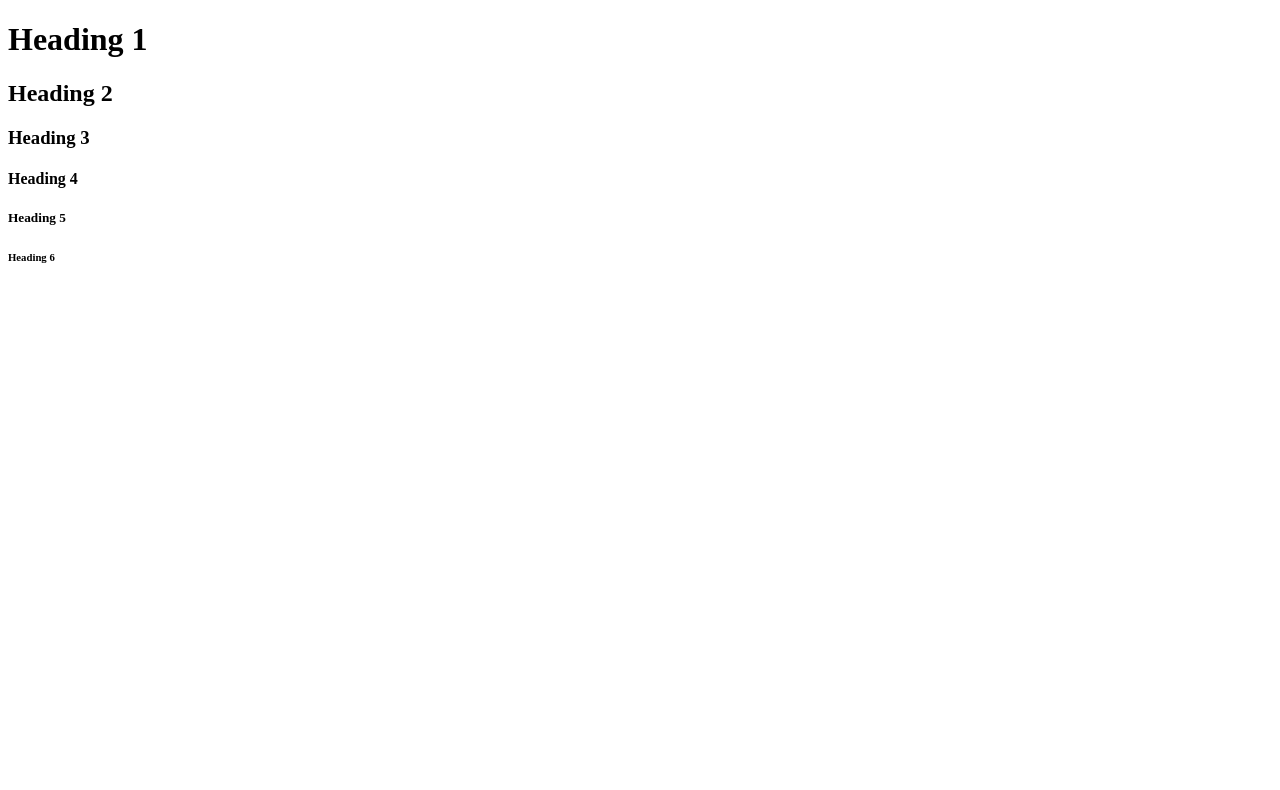
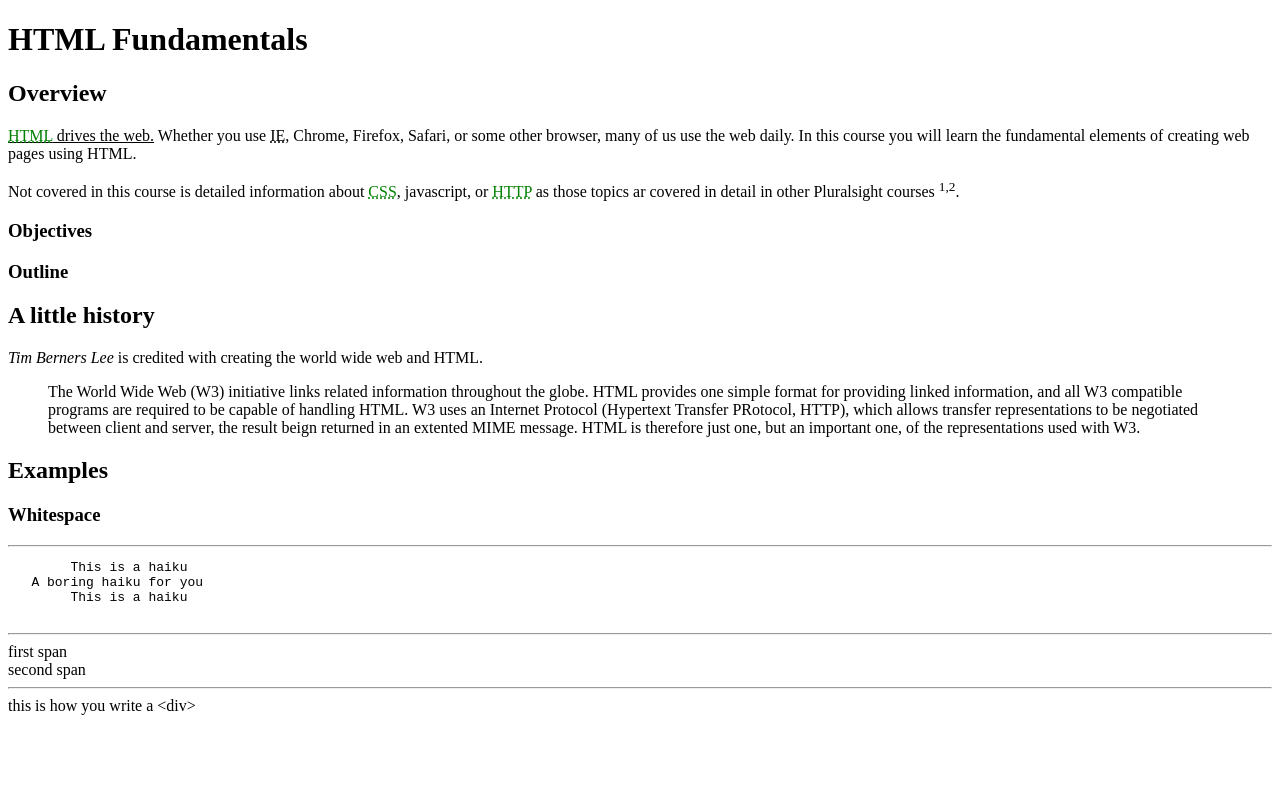
Before and after one commit to mbarsott/HtmlFundamentals, a plain HTML site: page 02HtmlText/index.html in a window 1280 px wide. Drawn offline with Linux system fonts and the light colour scheme.

Commit message:
2. HTML Text

```diff
--- a/02HtmlText/index.html
+++ b/02HtmlText/index.html
@@ -1,19 +1,70 @@
-<!DOCTYPE html PUBLIC "-//W3C//DTD XHTML 1.0 Strict//EN"
-   "http://www.w3.org/TR/xhtml1/DTD/xhtml1-strict.dtd">
+<!DOCTYPE html PUBLIC "-//W3C//DTD XHTML 1.0 Strict//EN" "http://www.w3.org/TR/xhtml1/DTD/xhtml1-strict.dtd">
 <html xmlns="http://www.w3.org/1999/xhtml">
-<head>
+  <head>
     <title>Hello HTML</title>
     <meta name="Author" content="Marcelo Barsotti" />
     <meta name="Description" content="Sample for HTML course" />
     <meta name="keywords" content="Pluralsight, Sample, HTML" />
     <meta http-equiv="content-type" content="text/html;charset=utf-8" />
-</head>
-<body>
-    <h1>Heading 1</h1>
-    <h2>Heading 2</h2>
-    <h3>Heading 3</h3>
-    <h4>Heading 4</h4>
-    <h5>Heading 5</h5>
-    <h6>Heading 6</h6>
-</body>
+    <style type="text/css">
+        acronym {color: green}
+        .highlight {text-decoration: underline}
+    </style>
+  </head>
+  <body>
+    <h1>HTML Fundamentals</h1>
+    <h2>Overview</h2>
+    <div id="overviewContainer">
+      <p>
+        <span id="htmlTag" class="highlight"
+          ><acronym title="Hypertext Markup Language">HTML</acronym> drives the
+          web.</span
+        >
+        Whether you use <abbr title="Internet Explorer">IE</abbr>, Chrome,
+        Firefox, Safari, or some other browser, many of us use the web daily. In
+        this&nbsp;course you will learn the fundamental elements of creating web
+        pages using HTML.
+      </p>
+      <p>
+        Not covered in this course is detailed information about
+        <acronym title="Cascading Style Sheets">CSS</acronym>, javascript, or
+        <acronym title="Hypertext Transfer Protocol">HTTP</acronym> as those
+        topics ar covered in detail in other Pluralsight courses <sup>1,2</sup>.
+      </p>
+      <h3>Objectives</h3>
+      <h3>Outline</h3>
+    </div>
+    <h2>A little history</h2>
+    <cite>Tim Berners Lee</cite> is credited with creating the world wide web
+    and HTML.
+    <blockquote cite="http://www.w3.org/Markup/draft-ieft-iiir-html-01.txt">
+      The World Wide Web (W3) initiative links related information throughout
+      the globe. HTML provides one simple format for providing linked
+      information, and all W3 compatible programs are required to be capable of
+      handling HTML. W3 uses an Internet Protocol (Hypertext Transfer PRotocol,
+      HTTP), which allows transfer representations to be negotiated between
+      client and server, the result beign returned in an extented MIME message.
+      HTML is therefore just one, but an important one, of the representations used with W3.
+    </blockquote>
+    <h2>Examples</h2>
+    <div id="examplesContainer">
+      <h3>Whitespace</h3>
+      <hr />
+      <pre>
+        This is a haiku
+   A boring haiku for you
+        This is a haiku
+      </pre>
+      <hr />
+      <span>first span</span>
+      <br />
+      <span>second span</span>
+      <hr />
+      <div>this is how you write a &lt;div&gt;</div>
+      <br />
+      <br />
+      <br />
+      <br />
+    </div>
+  </body>
 </html>
```
